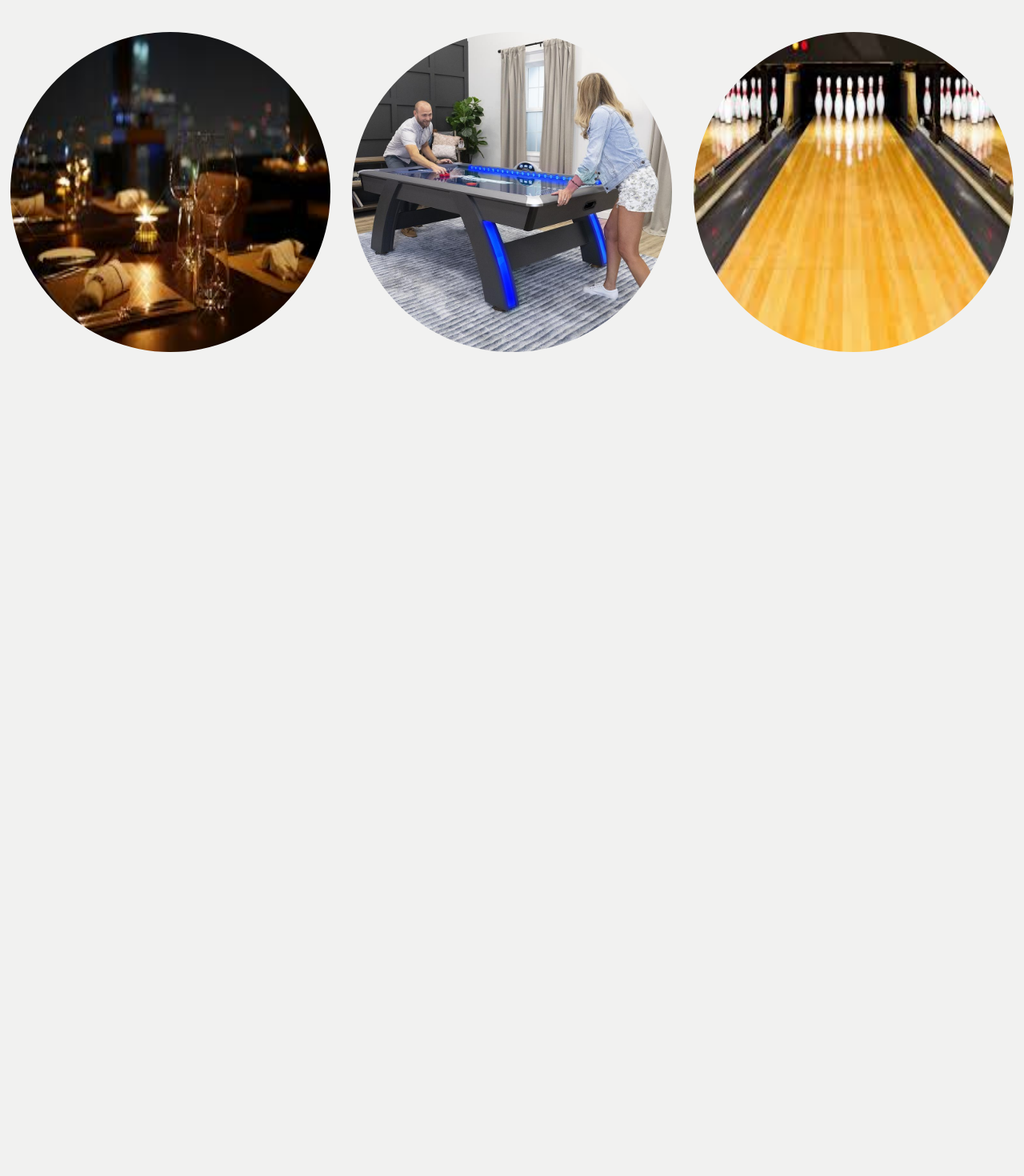
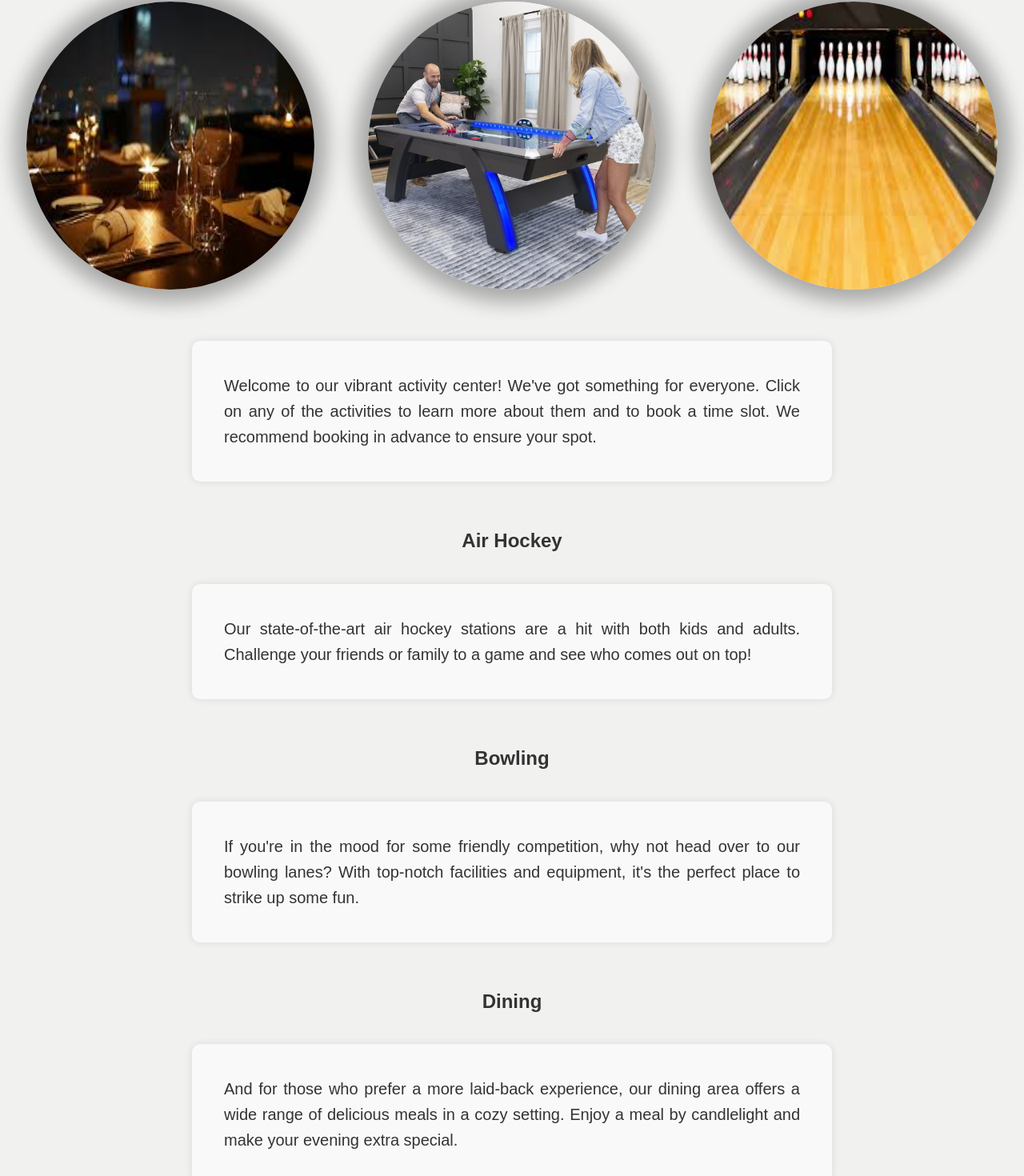
Before and after one commit to fili0727/Bowling-frontend, a React (Vite) app: page / in a window 1280 px wide. Shown: the part 244-1714 px from the top of the page at 80% size. Built offline with nearby package versions, Linux system fonts and the light colour scheme; no server answers.

Commit message:
done for the day

```diff
--- a/src/App.tsx
+++ b/src/App.tsx
@@ -3,7 +3,6 @@ import BookingUI from './pages/BookingUI'
 import Layout from './Layout'
 import Products from './pages/Products'
 import Admin from './pages/Admin'
-
 
 export default function App() {
     return (
--- /dev/null
+++ b/src/components/booking/WelcomeText.tsx
@@ -0,0 +1,35 @@
+import '../../styling/welcomeText.css'
+
+export default function WelcomeText() {
+    return (
+        <div className="activities-welcome-text-container">
+            <p className="activities-welcome-text-container-p">
+                Welcome to our vibrant activity center! We've got something for
+                everyone. Click on any of the activities to learn more about
+                them and to book a time slot. We recommend booking in advance to
+                ensure your spot.
+            </p>
+
+            <h2 className="activities-welcome-text-container-h2">Air Hockey</h2>
+            <p className="activities-welcome-text-container-p">
+                Our state-of-the-art air hockey stations are a hit with both
+                kids and adults. Challenge your friends or family to a game and
+                see who comes out on top!
+            </p>
+
+            <h2 className="activities-welcome-text-container-h2">Bowling</h2>
+            <p className="activities-welcome-text-container-p">
+                If you're in the mood for some friendly competition, why not
+                head over to our bowling lanes? With top-notch facilities and
+                equipment, it's the perfect place to strike up some fun.
+            </p>
+
+            <h2 className="activities-welcome-text-container-h2">Dining</h2>
+            <p className="activities-welcome-text-container-p">
+                And for those who prefer a more laid-back experience, our dining
+                area offers a wide range of delicious meals in a cozy setting.
+                Enjoy a meal by candlelight and make your evening extra special.
+            </p>
+        </div>
+    )
+}
--- a/src/pages/BookingUI.tsx
+++ b/src/pages/BookingUI.tsx
@@ -6,12 +6,13 @@ import { useState } from 'react'
 import AirhockeyList from '../components/booking/AirhockeyList'
 import '../styling/bookingUI.css'
 import BowlingList from '../components/booking/BowlingList'
+import WelcomeText from '../components/booking/WelcomeText'
 
 export default function BookingUI() {
-    const [activeList, setActiveList] = useState<string | null>(null)
+    const [activeList, setActiveList] = useState<string>('welcome')
 
     function handleToggleList(listName: string) {
-        setActiveList((prev) => (prev === listName ? null : listName))
+        setActiveList((prev) => (prev === listName ? 'welcome' : listName))
     }
 
     return (
@@ -43,6 +44,7 @@ export default function BookingUI() {
                     />
                 </div>
             </div>
+            {activeList === 'welcome' && <WelcomeText />}
             {activeList === 'dining' && <TableList />}
             {activeList === 'airhockey' && <AirhockeyList />}
             {activeList === 'lane' && <BowlingList />}
--- a/src/styling/bookingUI.css
+++ b/src/styling/bookingUI.css
@@ -4,12 +4,12 @@ body {
     background-color: rgb(241, 241, 240);
 }
 
-.booking-ui-container {
+/* .booking-ui-container {
     height: 500vh;
-}
+} */
 
 .booking-ui-header {
-    font-size: 5vh;
+    font-size: 4vh;
     margin: 1vh;
 }
 
@@ -17,23 +17,30 @@ body {
     display: flex;
     flex-direction: row;
     justify-content: space-around;
+    margin-bottom: 5vh;
 }
 
 .img-button {
-    width: 50vh;
-    height: 50vh;
+    width: 45vh;
+    height: 45vh;
     cursor: pointer;
     border-radius: 50%;
+    transition: transform 0.5s;
+    box-shadow: 0vh 0vh 3vh 2vh rgba(0, 0, 0, 0.3);
 }
 
-@media (max-width: 1200px) {
+.img-button:hover {
+    transform: scale(1.1);
+}
+
+@media (max-width: 1000px) {
     .img-button {
-        width: 40vh; /* Adjust this value as needed */
-        height: 40vh; /* Adjust this value as needed */
+        width: 35vh; /* Adjust this value as needed */
+        height: 35vh; /* Adjust this value as needed */
     }
 }
 
-@media (max-width: 900px) {
+@media (max-width: 800px) {
     .img-button {
         width: 30vh; /* Adjust this value as needed */
         height: 30vh; /* Adjust this value as needed */
@@ -46,3 +53,10 @@ body {
     justify-content: center;
     align-items: center;
 }
+
+.activities-welcome-text-container {
+    display: flex;
+    flex-direction: column;
+    justify-content: center;
+    align-items: center;
+}
--- /dev/null
+++ b/src/styling/welcomeText.css
@@ -0,0 +1,20 @@
+.activities-welcome-text-container-h2 {
+    font-size: 3vh;
+    color: #333; /* Dark gray color for the text */
+    font-family: 'Arial', sans-serif; /* Sets the font of the text */
+    margin-top: 5vh; /* Space above the header */
+}
+
+.activities-welcome-text-container-p {
+    font-size: 2.5vh;
+    margin-left: 30vh;
+    margin-right: 30vh;
+    color: #333; /* Dark gray color for the text */
+    line-height: 1.6; /* Spacing between lines */
+    text-align: justify; /* Aligns the text to both left and right margins */
+    font-family: 'Arial', sans-serif; /* Sets the font of the text */
+    background-color: #f9f9f9; /* Light gray background color */
+    padding: 5vh;
+    border-radius: 10px; /* Rounded corners */
+    box-shadow: 0px 0px 10px rgba(0, 0, 0, 0.1); /* Subtle shadow around the paragraph */
+}
```
Also changed, not shown: src/NavBar.tsx (+28 -13 lines). Lines whose indentation alone changed are shown as unchanged.
